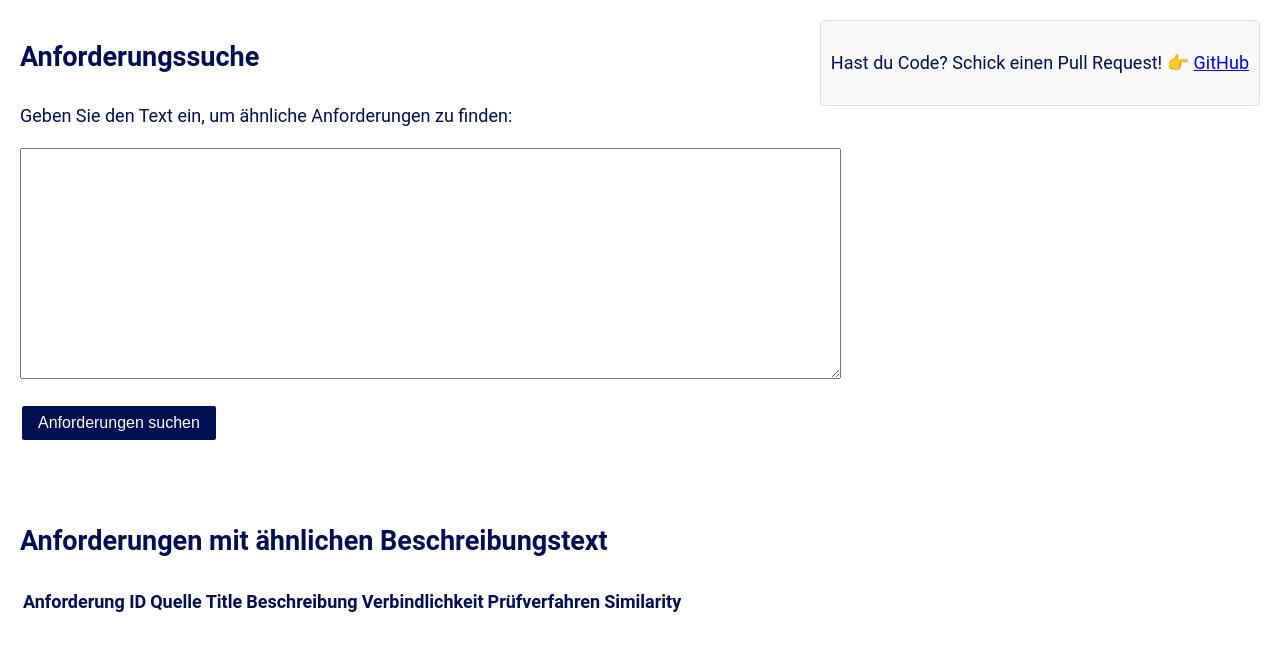
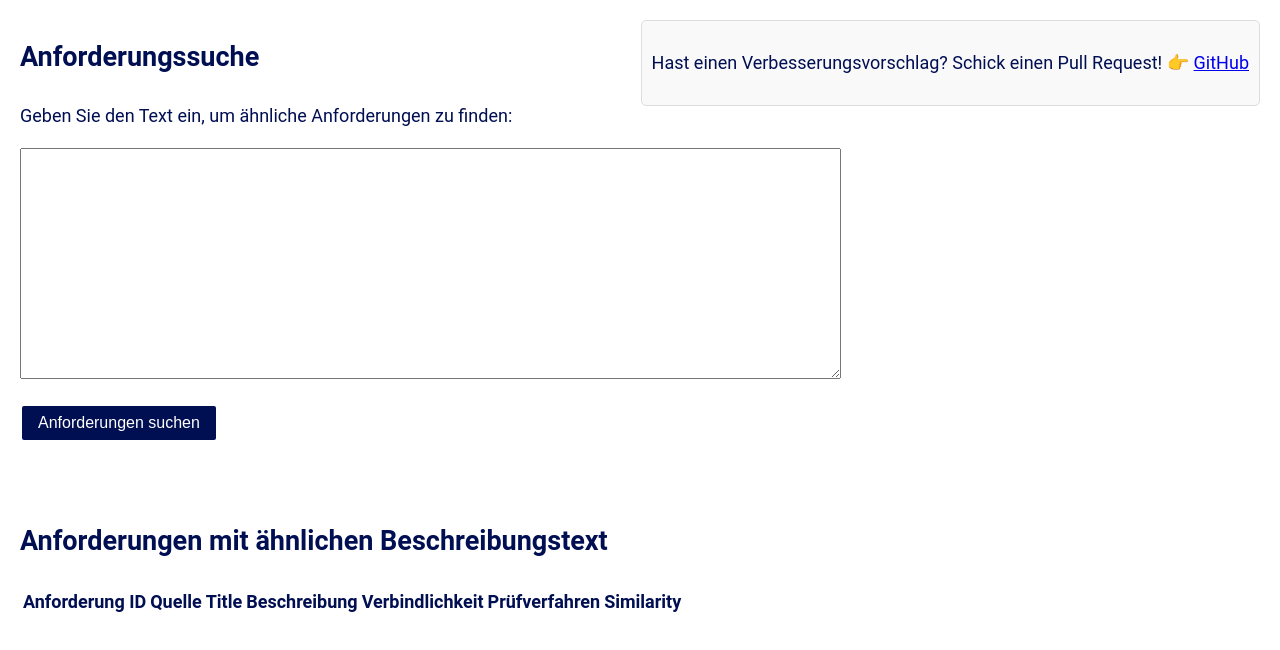
Before and after one commit to SvenSommer/spec_explorer, a plain HTML site: page public/index.html in a window 1280 px wide. Drawn offline with Linux system fonts and the light colour scheme.

Commit message:
added DB

```diff
--- a/public/index.html
+++ b/public/index.html
@@ -12,7 +12,7 @@
 
 <body>
     <div class="repo-notice">
-        <p>Hast du Code? Schick einen Pull Request! 👉 <a href="https://github.com/SvenSommer/Spec_explorer" target="_blank">GitHub</a></p>
+        <p>Hast einen Verbesserungsvorschlag? Schick einen Pull Request! 👉 <a href="https://github.com/SvenSommer/Spec_explorer" target="_blank">GitHub</a></p>
     </div>
     <div
         class="content-detail__block content-detail__block--filter-table content-detail__block--breaker content-detail__block--top-half content-detail__block--bottom-half">
```
Also changed, not shown: 1 other file.
